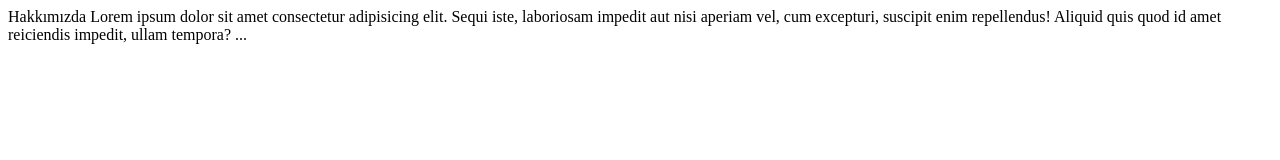
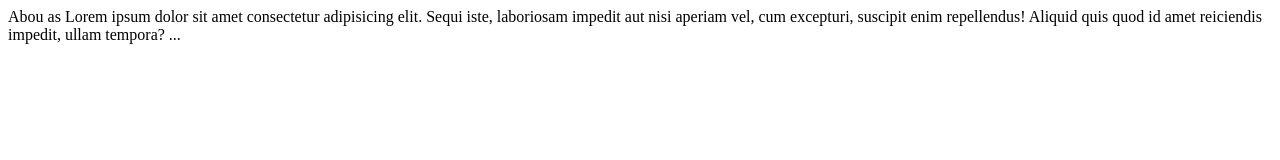
Before and after one commit to mehmetkoksal61/app1, a plain HTML site: page about.html in a window 1280 px wide. Drawn offline with Linux system fonts and the light colour scheme.

Commit message:
Update about.html

```diff
--- a/about.html
+++ b/about.html
@@ -6,7 +6,7 @@
     <title>Document</title>
   </head>
   <body>
-    Hakkımızda
+    Abou as
     Lorem ipsum dolor sit amet consectetur adipisicing elit. Sequi
     iste, laboriosam impedit aut nisi aperiam vel, cum excepturi, suscipit enim
     repellendus! Aliquid quis quod id amet reiciendis impedit, ullam tempora?
```
